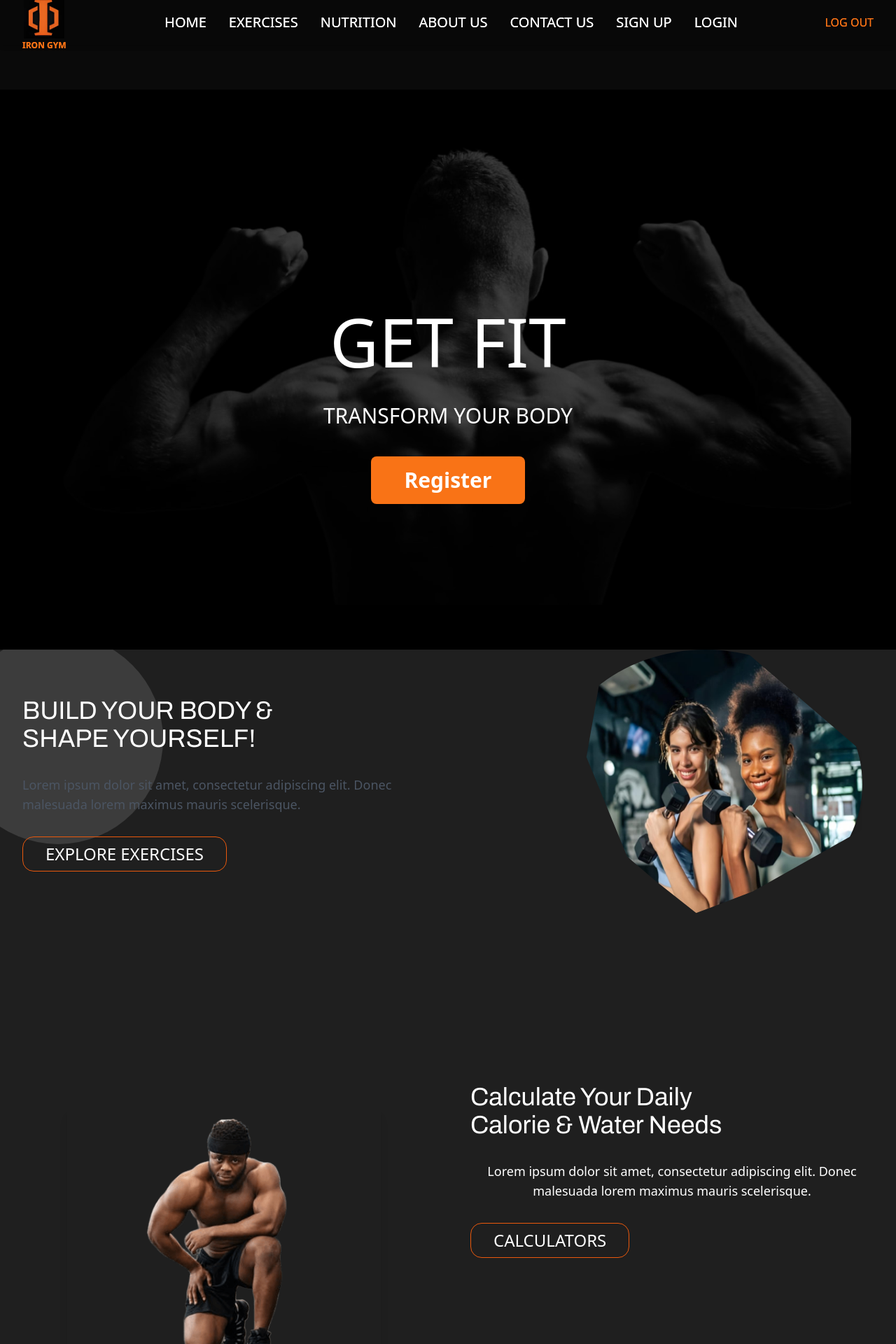
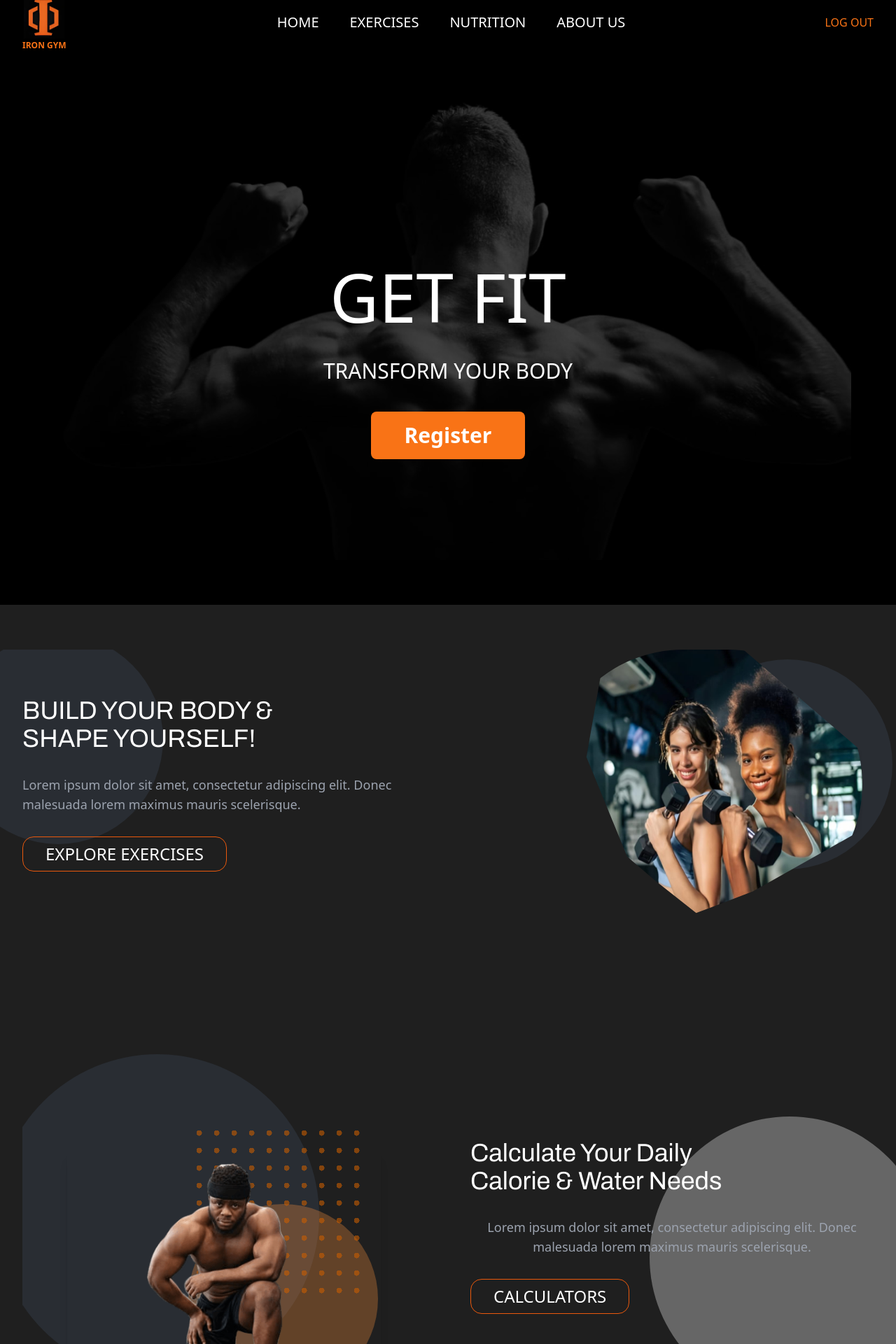
Before and after one commit to ferganiii/Iron-Gym, a React (Vite) app in the folder iron-gym/: page / in a window 1280 px wide. Shown: the top 1920 px of the page at 70% size. Built offline with nearby package versions, Linux system fonts and the light colour scheme; a web font is replaced by a local one.

Commit message:
Updated Navbar component and fixed JSX issues

```diff
--- a/iron-gym/src/App.jsx
+++ b/iron-gym/src/App.jsx
@@ -1,48 +1,19 @@
-import { Routes, Route, Navigate } from "react-router-dom";
-import { useEffect, useState } from "react";
-import Navbar from "./Component/Navbar/Navbar";
-import Home from "./Component/Home/Home";
-import Nutrition from "./Component/Nutrition/Nutrition";
-import Exercise from "./Component/Exercise/Exercise";
-import About from "./Component/AboutUs/AboutUs";
-import Contact from "./Component/ContactUs/ContactUs";
-import Signup from "./Component/Signup/Signup";
-import Login from "./Component/Login/Login";
-import Calculators from "./Component/Calculators/Calculators";
-
-function ProtectedRoute({ children }) {
-  const isAuthenticated = localStorage.getItem("isAuthenticated");
-
-  return isAuthenticated ? children : <Navigate to="/signup" replace />;
-}
+import { useState } from 'react'
+import reactLogo from './assets/react.svg'
+import viteLogo from '/vite.svg'
+import './App.css'
+import Home from './Component/Home/Home'
+import Nutrition from './Component/Nutrition/Nutrition'
 
 function App() {
-  const [isAuthenticated, setIsAuthenticated] = useState(
-    localStorage.getItem("isAuthenticated")
-  );
-
-  useEffect(() => {
-    const checkAuth = localStorage.getItem("isAuthenticated");
-    setIsAuthenticated(checkAuth);
-  }, []);
+  const [count, setCount] = useState(0)
 
   return (
     <>
-      <Navbar />
-      <Routes>
-        <Route path="/" element={<Home />} />
-        <Route path="/signup" element={<Signup />} />
-        <Route path="/login" element={<Login />} />
-
-        {/* 👇 الصفحات دي محمية، لازم تسجيل الدخول عشان توصلها */}
-        <Route path="/exercise" element={<ProtectedRoute><Exercise /></ProtectedRoute>} />
-        <Route path="/nutrition" element={<ProtectedRoute><Nutrition /></ProtectedRoute>} />
-        <Route path="/about" element={<ProtectedRoute><About /></ProtectedRoute>} />
-        <Route path="/contact" element={<ProtectedRoute><Contact /></ProtectedRoute>} />
-        <Route path="/calculators" element={<ProtectedRoute><Calculators /></ProtectedRoute>} />
-      </Routes>
+          <Home/>
+          <Nutrition/>
     </>
-  );
+  )
 }
 
-export default App;
+export default App
--- a/iron-gym/src/Component/Home/Home.jsx
+++ b/iron-gym/src/Component/Home/Home.jsx
@@ -1,21 +1,19 @@
-import React from 'react'
-import { useNavigate } from "react-router-dom";
-import Navebar from '../Navbar/Navbar'
-import bacKGROUND from '../../assets/bacKGROUND.jpeg'
-import imgeHome from '../../assets/imgeHome.jpeg'
-import man1Home from '../../assets/man1Home.png'
-import style from './Home.module.css'
+import React from 'react';
+import Navbar from '../Navbar/Navbar';
+import bacKGROUND from '../../assets/bacKGROUND.jpeg';
+import imgeHome from '../../assets/imgeHome.jpeg';
+import man1Home from '../../assets/man1Home.png';
+import style from './Home.module.css';
 
 export default function Home() {
-  const navigate = useNavigate();  // استخدام التنقل بين الصفحات
-
   return (
     <>
-      <Navebar />
+      <Navbar />
       <div className="bg-black text-white min-h-screen">
         {/* الصورة الرئيسية */}
         <div className="relative w-full h-screen bg-black overflow-hidden">
           <div className="absolute inset-0 bg-black opacity-60 z-10"></div>
+
           <div className="absolute inset-0 m-4 sm:m-8 md:m-16 overflow-hidden rounded-xl">
             <img
               src={bacKGROUND}
@@ -27,18 +25,16 @@ export default function Home() {
           <div className="absolute inset-x-0 bottom-10 sm:bottom-24 flex flex-col items-center text-center text-white px-4 pb-10 sm:pb-28 z-20">
             <h1 className="text-5xl sm:text-6xl md:text-8xl font-sans">GET FIT</h1>
             <p className="text-xl sm:text-2xl md:text-3xl mt-4 sm:mt-10">TRANSFORM YOUR BODY</p>
-            <button
-              onClick={() => navigate("/signup")}
-              className="mt-6 sm:mt-10 bg-orange-500 hover:bg-orange-600 text-white px-8 sm:px-12 py-3 sm:py-4 rounded-lg text-xl sm:text-2xl md:text-3xl font-semibold transition-colors duration-300 transform hover:scale-105"
-            >
+            <button className="mt-6 sm:mt-10 bg-orange-500 hover:bg-orange-600 text-white px-8 sm:px-12 py-3 sm:py-4 rounded-lg text-xl sm:text-2xl md:text-3xl font-semibold transition-transform duration-300 transform hover:scale-105">
               Register
             </button>
           </div>
         </div>
 
-        <section className='bg-[rgb(102,102,102,.3)]'>
-          <div className="container mx-auto px-4 sm:px-8 py-0 sm:py-0 pb-32 relative overflow-hidden">
-            <div className={`absolute bg-[rgb(102,102,102,.4)] rounded-full ${style.circle}`}></div>
+        {/* القسم الأول */}
+        <section className="bg-[rgb(102,102,102,.3)]  py-16">
+          <div className="container mx-auto px-4 sm:px-8 relative overflow-hidden">
+            <div className={`absolute bg-gray-700 bg-opacity-40 rounded-full ${style.circle}`}></div>
 
             <div className="grid grid-cols-1 md:grid-cols-2 gap-8 md:gap-16 items-center relative">
               {/* النص */}
@@ -47,84 +43,80 @@ export default function Home() {
                   BUILD YOUR BODY & <br />
                   <span className="text-white">SHAPE YOURSELF!</span>
                 </h2>
-                <p className="text-gray-600 text-lg">
+                <p className="text-gray-400 text-lg">
                   Lorem ipsum dolor sit amet, consectetur adipiscing elit. Donec malesuada lorem maximus mauris scelerisque.
                 </p>
-                <button
-                  onClick={() => navigate("/exercise")}
-                  className="border text-xl md:text-2xl border-orange-600 px-6 md:px-8 py-2 rounded-2xl hover:bg-orange-500 transition-colors duration-300"
-                >
+                <button className="border text-xl md:text-2xl border-orange-600 px-6 md:px-8 py-2 rounded-2xl hover:bg-orange-500 transition-colors duration-300">
                   EXPLORE EXERCISES
                 </button>
               </div>
 
               {/* الصورة */}
               <div className="relative flex justify-center pl-24">
+                <div className={`absolute bg-gray-700 bg-opacity-40 rounded-full ${style.circle1Imge1}`}></div>
+                <div className={`absolute bg-gray-500 bg-opacity-90 rounded-full ${style.circle2Imge1}`}>
+                  <div className={style.doted}></div>
+                </div>
                 <img
                   src={imgeHome}
                   alt="Workout"
-                  className={`z-10 rounded-[50%] w-full max-w-md h-64 sm:h-96 object-cover shadow-lg ${style.egg}`}
+                  className={`z-10 rounded-full w-full max-w-md h-64 sm:h-96 object-cover shadow-lg ${style.egg}`}
                 />
               </div>
             </div>
           </div>
+        </section>
 
-          {/* قسم حساب السعرات */}
-          <div className="py-16 sm:py-32 overflow-hidden">
+        {/* القسم الثاني */}
+        <section className="py-16 sm:py-32 overflow-hidden bg-[rgb(102,102,102,.3)]">
           <div className="container mx-auto px-4 sm:px-8">
             <div className="grid grid-cols-1 md:grid-cols-2 items-center gap-8 md:gap-16">
               {/* الصورة */}
-                <div className="relative flex justify-center pt-36 overflow-hidden ">
+              <div className="relative flex justify-center pt-36 overflow-hidden">
                 <img
                   src={man1Home}
                   alt="Calorie Calculator"
                   className="z-10 rounded-lg w-full max-w-md h-64 sm:h-96 object-cover shadow-lg"
                 />
+                <div className={`absolute bg-gray-700 bg-opacity-40 rounded-full ${style.manCircle}`}></div>
+                <div className={`absolute bg-orange-400 bg-opacity-30 rounded-full ${style.manCircleOrange}`}></div>
+                <div className={style.dotedOrange}></div>
               </div>
 
               {/* النص */}
               <div className="space-y-6 md:space-y-8 relative z-10 sm:mb-16">
-                  <h2 className="text-4xl font-archivo">
-                    Calculate Your Daily <br />
-                    Calorie & Water Needs
-                  </h2>
-                  <p className="text-white text-lg text-center">
+                <div className={style.BgCircle}></div>
+                <h2 className="text-4xl font-archivo">Calculate Your Daily <br /> Calorie & Water Needs</h2>
+                <p className="text-gray-400 text-lg text-center">
                   Lorem ipsum dolor sit amet, consectetur adipiscing elit. Donec malesuada lorem maximus mauris scelerisque.
                 </p>
-                  <button
-                    onClick={() => navigate("/calculators")}
-                    className="border text-xl md:text-2xl border-orange-600 px-6 md:px-8 py-2 rounded-2xl hover:bg-orange-500 transition-colors duration-300"
-                  >
+                <button className="border text-xl md:text-2xl border-orange-600 px-6 md:px-8 py-2 rounded-2xl hover:bg-orange-500 transition-colors duration-300">
                   CALCULATORS
                 </button>
               </div>
             </div>
           </div>
-          </div>
+        </section>
 
-          {/* قسم التغذية */}
-          <div className=" py-16 sm:py-32 ">
+        {/* القسم الثالث */}
+        <section className="py-16 sm:py-32 bg-[rgb(102,102,102,.3)]">
           <div className="container mx-auto px-4 sm:px-8">
             <div className="flex flex-col md:flex-row items-center justify-between gap-8 md:gap-16">
               {/* النص */}
-                <div className="md:w-1/2 space-y-6 md:space-y-8 order-1 md:order-1">
-                  <h2 className="text-4xl  font-archivo md:text-3xl">
+              <div className="md:w-1/2 space-y-6 md:space-y-8">
+                <h2 className="text-4xl font-archivo md:text-3xl">
                   STEP UP YOUR <br />
                   FITNESS CHALLENGE
                 </h2>
-                  <p className="text-gray-600 text-lg text-center">
+                <p className="text-gray-400 text-lg text-center">
                   Lorem ipsum dolor sit amet, consectetur adipiscing elit. Donec malesuada lorem maximus mauris scelerisque.
                 </p>
-                  <button
-                    onClick={() => navigate("/nutrition")}
-                    className="border text-xl md:text-2xl border-orange-600 px-6 md:px-8 py-2 rounded-2xl hover:bg-orange-500 transition-colors duration-300"
-                  >
+                <button className="border text-xl md:text-2xl border-orange-600 px-6 md:px-8 py-2 rounded-2xl hover:bg-orange-500 transition-colors duration-300">
                   NUTRITIONS
                 </button>
               </div>
-
               {/* الصورة */}
-                <div className="md:w-1/2 flex justify-center order-2 md:order-2 mt-10 md:mt-0">
+              <div className="md:w-1/2 flex justify-center mt-10 md:mt-0">
                 <img
                   src="https://plus.unsplash.com/premium_photo-1661265933107-85a5dbd815af?fm=jpg&q=60&w=3000&ixlib=rb-4.0.3&ixid=M3wxMjA3fDB8MHxzZWFyY2h8OXx8Z3ltfGVufDB8fDB8fHww"
                   alt="Fitness Challenge"
@@ -133,11 +125,11 @@ export default function Home() {
               </div>
             </div>
           </div>
-          </div>
         </section>
 
-        <div className="h-16 sm:h-32"></div>
+        {/* مساحة إضافية في النهاية */}
+        <div className="py-16 sm:py-32"></div>
       </div>
     </>
-  )
+  );
 }
--- a/iron-gym/src/Component/Navbar/Navbar.jsx
+++ b/iron-gym/src/Component/Navbar/Navbar.jsx
@@ -1,119 +1,73 @@
-
-
-
-import React, { useState } from "react";
-import { Link, useNavigate } from "react-router-dom";
-import logo from "../../assets/logo.jpeg";
+import React, { useState } from 'react';
+import logo from '../../assets/logo.jpeg';
 
 export default function Navbar() {
   const [isMenuOpen, setIsMenuOpen] = useState(false);
-  const navigate = useNavigate();
 
   const toggleMenu = () => {
     setIsMenuOpen(!isMenuOpen);
   };
 
-  const handleLogout = () => {
-    console.log("User logged out");
-    // هنا ممكن تمسح التوكن أو أي بيانات خاصة بالمستخدم
-    navigate("/login"); // يرجع المستخدم لصفحة تسجيل الدخول بعد تسجيل الخروج
-  };
-
   return (
     <>
-      {/* إضافة div فارغ بنفس ارتفاع الناف بار لمنع القفز عند التثبيت */}
+      {/* تفادي القفز عند التثبيت */}
       <div className="h-16"></div>
 
       <div className="fixed top-0 left-0 right-0 z-50 flex justify-center">
         <nav className="shadow-md w-full max-w-7xl bg-black bg-opacity-5">
           <div className="px-4 sm:px-6 lg:px-8">
             <div className="relative flex h-16 items-center justify-between">
-              {/* Logo with Text */}
+              {/* اللوجو */}
               <div className="flex items-center">
                 <div className="flex flex-col items-center mr-4">
                   <img className="h-16 w-auto" src={logo} alt="Iron Gym Logo" />
-                  <span className="text-xs font-bold text-orange-500 mt-0.5">
-                    IRON GYM
-                  </span>
+                  <span className="text-xs font-bold text-orange-500 mt-0.5">IRON GYM</span>
                 </div>
               </div>
 
-              {/* Navigation Links - Desktop */}
+              {/* روابط القائمة - سطح المكتب */}
               <div className="hidden sm:block">
-                <div className="flex space-x-8">
-                  <Link
-                    to="/"
-                    className="text-xl text-white hover:text-orange-500 hover:underline decoration-orange-500 underline-offset-4 transition-all duration-200"
-                  >
-                    HOME
-                  </Link>
-                  <Link
-                    to="/exercise"
-                    className="text-xl text-white hover:text-orange-500 hover:underline decoration-orange-500 underline-offset-4 transition-all duration-200"
-                  >
-                    EXERCISES
-                  </Link>
-                  <Link
-                    to="/nutrition"
-                    className="text-xl text-white hover:text-orange-500 hover:underline decoration-orange-500 underline-offset-4 transition-all duration-200"
-                  >
-                    NUTRITION
-                  </Link>
-                  <Link
-                    to="/about"
-                    className="text-xl text-white hover:text-orange-500 hover:underline decoration-orange-500 underline-offset-4 transition-all duration-200"
-                  >
-                    ABOUT US
-                  </Link>
-                  <Link
-                    to="/contact"
-                    className="text-xl text-white hover:text-orange-500 hover:underline decoration-orange-500 underline-offset-4 transition-all duration-200"
-                  >
-                    CONTACT US
-                  </Link>
-                  <Link
-                    to="/signup"
-                    className="text-xl text-white hover:text-orange-500 hover:underline decoration-orange-500 underline-offset-4 transition-all duration-200"
-                  >
-                    SIGN UP
-                  </Link>
-                  <Link
-                    to="/login"
-                    className="text-xl text-white hover:text-orange-500 hover:underline decoration-orange-500 underline-offset-4 transition-all duration-200"
-                  >
-                    LOGIN
-                  </Link>
+                <div className="flex space-x-11">
+                  {['HOME', 'EXERCISES', 'NUTRITION', 'ABOUT US'].map((item) => (
+                    <a
+                      key={item}
+                      href="#"
+                      className="text-xl text-white hover:text-orange-500 hover:underline decoration-orange-500 underline-offset-4 transition-all duration-200"
+                    >
+                      {item}
+                    </a>
+                  ))}
                 </div>
               </div>
 
-              {/* Logout Button - Desktop */}
+              {/* زر تسجيل الخروج - سطح المكتب */}
               <div className="hidden sm:block">
-                <button
-                  onClick={handleLogout}
+                <a
+                  href="#"
                   className="text-orange-500 hover:text-white hover:underline decoration-orange-400 underline-offset-4 transition-all duration-200"
                 >
                   LOG OUT
-                </button>
+                </a>
               </div>
 
-              {/* Hamburger Menu Button - Mobile */}
+              {/* زر القائمة الجانبية - الموبايل */}
               <div className="sm:hidden flex items-center">
                 <button onClick={toggleMenu} className="text-white focus:outline-none">
-                  {/* Hamburger Icon - Three Lines */}
+                  {/* أيقونة الهامبرجر */}
                   <div className="w-6 flex flex-col space-y-1">
                     <span
                       className={`block h-0.5 w-6 bg-orange-500 transform transition duration-300 ease-in-out ${
-                        isMenuOpen ? "rotate-45 translate-y-1.5" : ""
+                        isMenuOpen ? 'rotate-45 translate-y-1.5' : ''
                       }`}
                     ></span>
                     <span
                       className={`block h-0.5 w-6 bg-orange-500 transition duration-300 ease-in-out ${
-                        isMenuOpen ? "opacity-0" : "opacity-100"
+                        isMenuOpen ? 'opacity-0' : 'opacity-100'
                       }`}
                     ></span>
                     <span
                       className={`block h-0.5 w-6 bg-orange-500 transform transition duration-300 ease-in-out ${
-                        isMenuOpen ? "-rotate-45 -translate-y-1.5" : ""
+                        isMenuOpen ? '-rotate-45 -translate-y-1.5' : ''
                       }`}
                     ></span>
                   </div>
@@ -122,59 +76,19 @@ export default function Navbar() {
             </div>
           </div>
 
-          {/* Mobile Menu */}
+          {/* القائمة الجانبية - الموبايل */}
           {isMenuOpen && (
             <div className="sm:hidden bg-black border-t border-gray-800 py-2">
               <div className="flex flex-col space-y-3 px-4 pt-2 pb-4">
-                <Link
-                  to="/"
-                  className="text-lg text-white hover:text-orange-500 block py-1"
-                >
-                  HOME
-                </Link>
-                <Link
-                  to="/exercise"
-                  className="text-lg text-white hover:text-orange-500 block py-1"
-                >
-                  EXERCISES
-                </Link>
-                <Link
-                  to="/nutrition"
-                  className="text-lg text-white hover:text-orange-500 block py-1"
-                >
-                  NUTRITION
-                </Link>
-                <Link
-                  to="/about"
-                  className="text-lg text-white hover:text-orange-500 block py-1"
-                >
-                  ABOUT US
-                </Link>
-                <Link
-                  to="/contact"
-                  className="text-lg text-white hover:text-orange-500 block py-1"
-                >
-                  CONTACT US
-                </Link>
-                <Link
-                  to="/signup"
-                  className="text-lg text-white hover:text-orange-500 block py-1"
-                >
-                  SIGN UP
-                </Link>
-                <Link
-                  to="/login"
-                  className="text-lg text-white hover:text-orange-500 block py-1"
-                >
-                  LOGIN
-                </Link>
+                {['HOME', 'EXERCISES', 'NUTRITION', 'ABOUT US'].map((item) => (
+                  <a key={item} href="#" className="text-lg text-white hover:text-orange-500 block py-1">
+                    {item}
+                  </a>
+                ))}
                 <div className="pt-2 border-t border-gray-800 mt-2">
-                  <button
-                    onClick={handleLogout}
-                    className="text-lg text-orange-500 hover:text-white block py-1"
-                  >
+                  <a href="#" className="text-lg text-orange-500 hover:text-white block py-1">
                     LOG OUT
-                  </button>
+                  </a>
                 </div>
               </div>
             </div>
--- a/iron-gym/src/index.css
+++ b/iron-gym/src/index.css
@@ -9,7 +9,6 @@
 
 /* إعدادات عامة للصفحة بأكملها */
 body, html {
-    background-color: rgb(10, 10, 10);
     margin: 0;
     padding: 0;
     color: white;
```
Also changed, not shown: iron-gym/src/Component/Home/Home.module.css (+10 -0 lines), 1 other file (tests, documents, lock files or other folders). Lines whose indentation alone changed are shown as unchanged.
